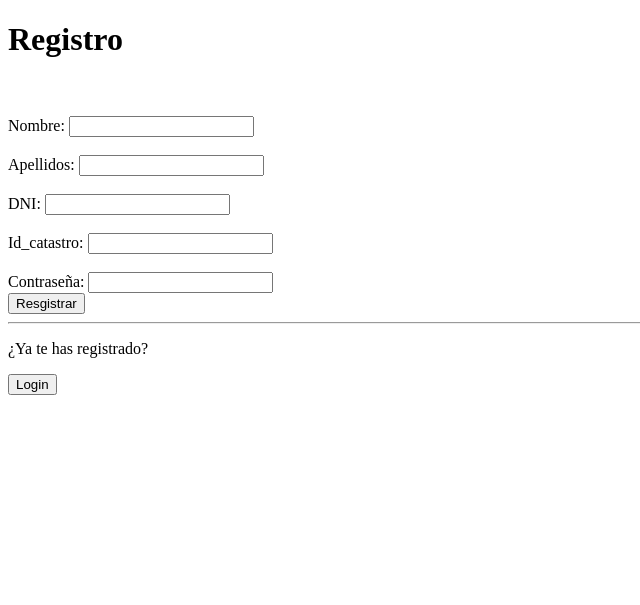
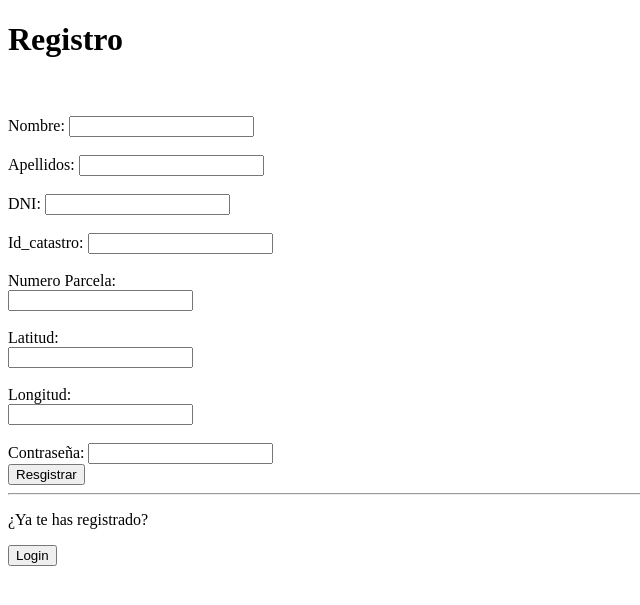
Before and after one commit to SherezadeLc/AgriculturaPHP, a PHP site: page /registro.php in a window 1280 px wide. Shown: the top 605 px of the page, without its empty margins (0-640 px from the left). Run offline with PHP 8.4, Linux system fonts and the light colour scheme.

Commit message:
añadir parcelas y registro

```diff
--- a/registro.php
+++ b/registro.php
@@ -25,6 +25,14 @@ and open the template in the editor.
             <label>Id_catastro:</label>
             <input type="text" name="id_catastro" required>
             <br><br>
+            <label for="numero_parcela">Numero Parcela:</label><br>
+            <input type="text" name="numero_parcela" id="numero_parcela" required><br><br>
+
+            <label for="latitud">Latitud:</label><br>
+            <input type="text" name="latitud" id="latitud" required><br><br>
+
+            <label for="longitud">Longitud:</label><br>
+            <input type="text" name="longitud" id="longitud" required><br><br>
             <label>Contraseña:</label>
             <input type="password" name="password" required>
             <br>
@@ -42,19 +50,65 @@ and open the template in the editor.
                 or die("No se puede conectar con el servidor o seleccionar la base de datos");
 
         // Procesar el formulario solo si se presionó el botón "Registrar"
-            if ($_SERVER['REQUEST_METHOD'] === 'POST' && isset($_POST['enviar']))
-            {
+        if ($_SERVER['REQUEST_METHOD'] === 'POST' && isset($_POST['enviar'])) {
+            //aqui cogemos la informacion que me te el usuario en el formulario
+
             $nombre = $_POST['nombre'];
             $apellidos = $_POST['apellidos'];
             $dni = $_POST['dni'];
             $id_catastro = $_POST['id_catastro'];
             $contrasena = $_POST['password'];
+            $id_catastro = $_POST['id_catastro'];
+            $numero_parcela = $_POST['numero_parcela'];
+            $latitud = $_POST['latitud'];
+            $longitud = $_POST['longitud'];
 
             // Verifica que los campos obligatorios estén completos
-                if ($nombre && $id_catastro)
-                {
+            if ($nombre && $id_catastro) {
+
+                //aqui hacemos la consulta a la base de datos para meter la informacion que ha introducido el usuario en el formulario la metemos en la base de datos
+                $insertar_parcela = "INSERT INTO parcela (id_catastro, numero_parcela) VALUES ('$id_catastro', '$numero_parcela')";
+
+                //aqui hacemos la conexion a la base de datos
+                if (mysqli_query($conexion, $insertar_parcela)) {
+                    echo "Insertado en parcela";
+                }
+                //aqui hacemos la consulta a la base de datos para meter la informacion que ha introducido el usuario en el formulario la metemos en la base de datos
+                $insertar_punto = "INSERT INTO puntos ( numero_parcela, latitud, longitud) VALUES ('$numero_parcela','$latitud','$longitud')";
+                if (mysqli_query($conexion, $insertar_punto)) {
+                    echo "Insertado en puntos";
+                }
+                //aqui hacemos la consulta a la base de datos para meter la informacion que ha introducido el usuario en el formulario la metemos en la base de datos
+                $selecionar = "SELECT * FROM puntos WHERE numero_parcela='$numero_parcela'";
+                //aqui hago la conexion a la base de datos
+                $resultadoReferencias = mysqli_query($conexion, $selecionar);
+                //aqui ya esta registrado en la tablas tanto de puntos como parcela y si hay una coinicidencia entra
+                if (mysqli_num_rows($resultadoReferencias) > 0) {
+                    //aqui guardamos la informacion de puntos_parcela con el id que se ha recogido antes
+                    $seleccionar_puntos = "SELECT * FROM parcela WHERE numero_parcela='$numero_parcela'";
+                    //aqui hago la conexion a la base de datos
+                    $seleccionar_punto = mysqli_query($conexion, $seleccionar_puntos);
+                    //si hay una coincidencia entra
+                    if (mysqli_num_rows($seleccionar_punto) > 0) {
+                        //aqui recogo la informacion de la base de datos en la variable
+                        $datos = mysqli_fetch_assoc($seleccionar_punto);
+                        //aqui solo cogo la informacion del id_parcela
+                        $id_parcela = $datos['id_parcela'];
+                        //aqui solo cogo la informacion del id_punto
+                        $dato = mysqli_fetch_assoc($resultadoReferencias);
+                        $id_punto = $dato['id_punto'];
+                    }
+
+                    //aqui hacemos la consulta a la base de datos para intrp¡oducir la informacion que se ha sacado antes de las tablas de parcelas y puntos y lo hemos metido en la
+                    //tabla puntos_paracela
+                    $insertar_puntos_parcela = "INSERT INTO puntos_parcela (id_punto,id_parcela) VALUES ('$id_punto','$id_parcela')";
+                    //aqui hacemos la conexion a la base de datos
+                    if (mysqli_query($conexion, $insertar_puntos_parcela)) {
+                        echo "Insertado en puntos_parcela";
+                    }
                     // consulta a la base de datos para insertar al ususario en la misma
                     $registrar_usuario = "INSERT INTO cliente (dni, nombre, contrasena, id_catastro) VALUES ('$dni', '$nombre', '$contrasena', '$id_catastro')";
+
                     //conxion a la base de datos para la insercion de la informacion
                     if (mysqli_query($conexion, $registrar_usuario)) {
                         echo "Registro exitoso.";
@@ -65,7 +119,7 @@ and open the template in the editor.
                     echo "Por favor, completa todos los campos.";
                 }
             }
-
+        }
         // Cerrar conexión
         $conexion->close();
         ?>
```
Also changed, not shown: añadir_parcelas.php (+21 -8 lines). Lines whose indentation alone changed are shown as unchanged.
